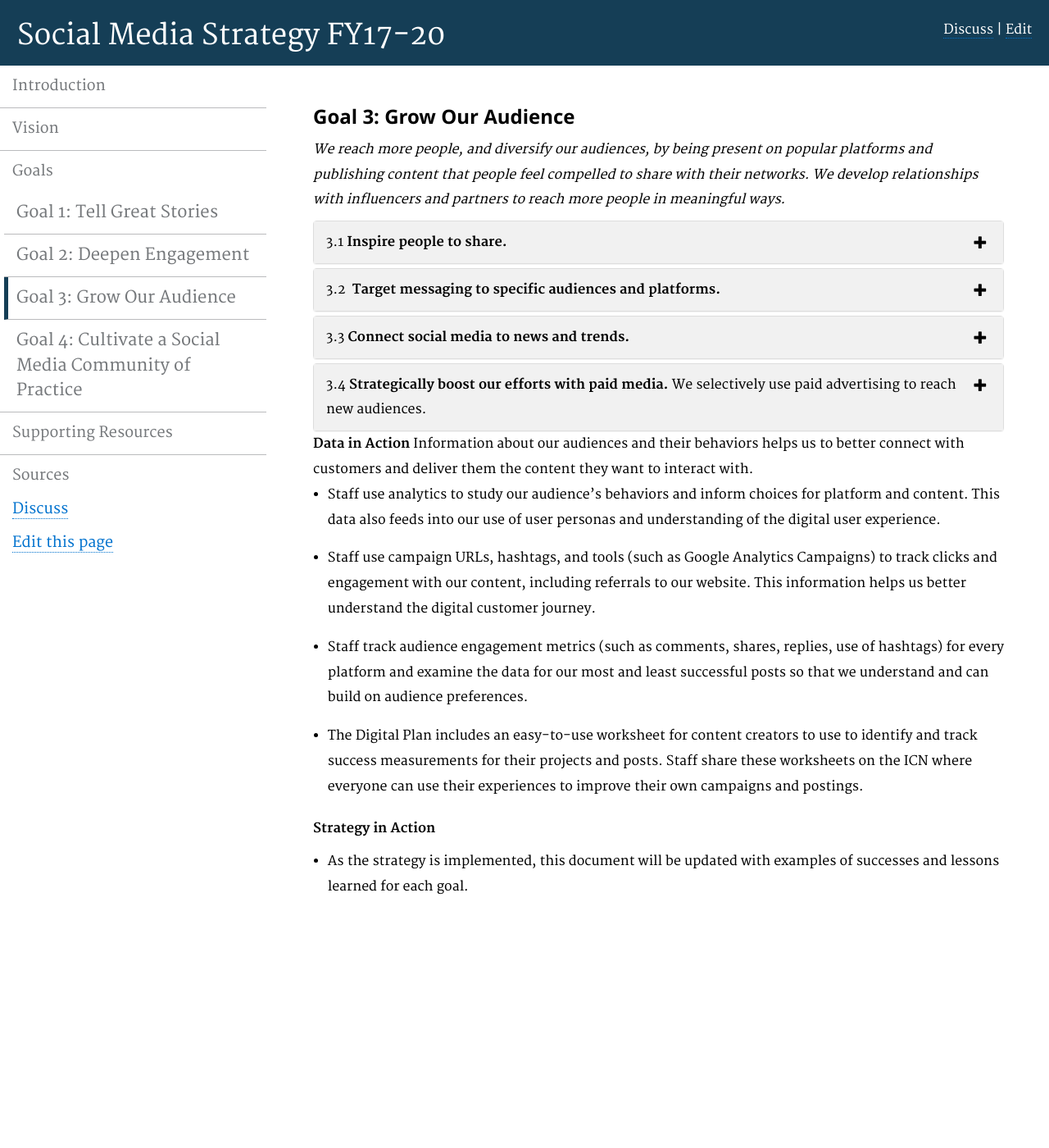
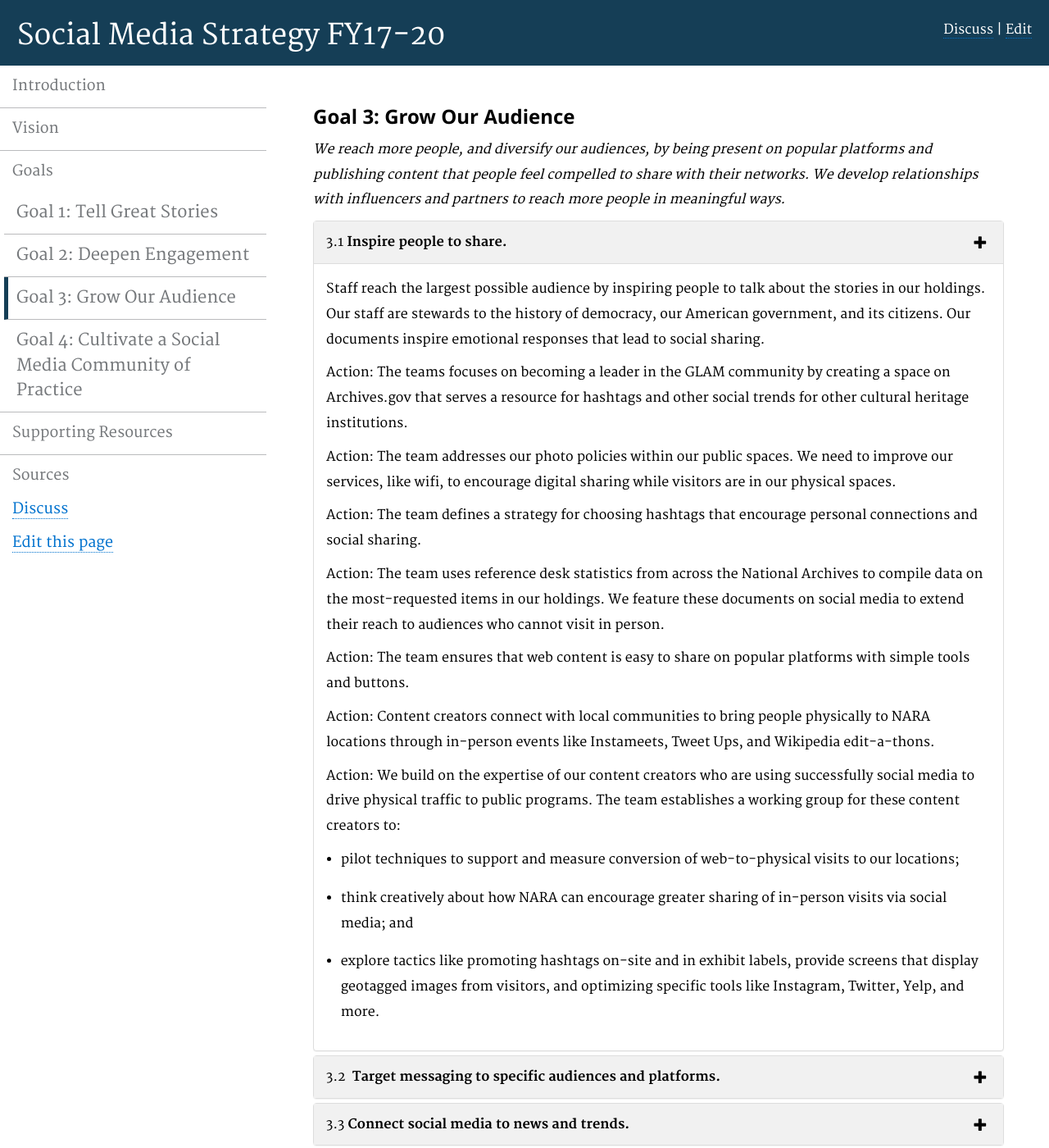
Before and after one commit to usnationalarchives/social-media-strategy, a Jekyll site: the page built from pages/goal3.md, in a window 1280 px wide and 1400 px high. Shown: the whole window at 82% size. Built offline with Jekyll 4.4.1, drawn with Linux system fonts in a browser that asks for light colours.

Commit message:
updated style

```diff
--- a/pages/goal1.md
+++ b/pages/goal1.md
@@ -19,7 +19,7 @@ description: ""
         </a>
       </div>
     </div>
-    <div id="collapse1" class="panel-collapse collapse">
+    <div id="collapse1" class="panel-collapse collapse in">
       <div class="panel-body">
 
         <p>A dedicated social strategy and production team (“the team”) provides direction and coordination for effective messaging. This team works to bring staff ideas to life through research, development, design, production, project coordination, and partnerships. See 4.1<em> for more information about the creation of the team and the skillsets and tasks required to support a social media community across the agency.</em></p>
--- a/pages/goal2.md
+++ b/pages/goal2.md
@@ -19,7 +19,7 @@ description: ""
       </a>
     </div>
   </div>
-  <div id="collapse1" class="panel-collapse collapse">
+  <div id="collapse1" class="panel-collapse collapse in">
     <div class="panel-body">
       <p>Action: Our campaigns have compelling calls to action that drive engagement. Content creators choose topics and content that audiences want to talk about and share.</p>
 
--- a/pages/goal3.md
+++ b/pages/goal3.md
@@ -20,7 +20,7 @@ description: ""
       </a>
     </div>
   </div>
-  <div id="collapse1" class="panel-collapse collapse">
+  <div id="collapse1" class="panel-collapse collapse in">
     <div class="panel-body">
 
       <p>Staff reach the largest possible audience by inspiring people to talk about the stories in our holdings. Our staff are stewards to the history of democracy, our American government, and its citizens. Our documents inspire emotional responses that lead to social sharing.</p>
--- a/pages/goal4.md
+++ b/pages/goal4.md
@@ -20,7 +20,7 @@ description: ""
       </a>
     </div>
   </div>
-  <div id="collapse1" class="panel-collapse collapse">
+  <div id="collapse1" class="panel-collapse collapse in">
     <div class="panel-body">
       <p>The social strategy and production team has a well-supported staff who specialize in ongoing development and innovation in social media.</p>
 
```
